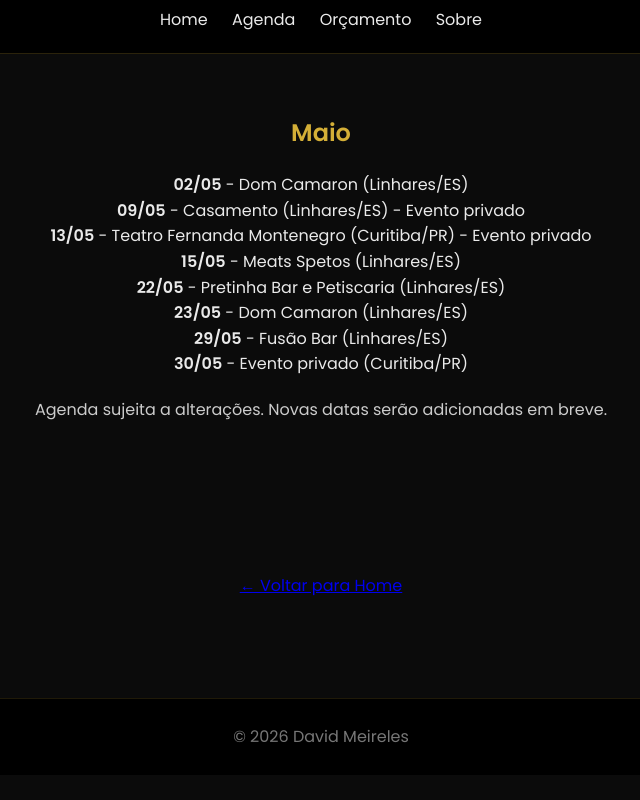
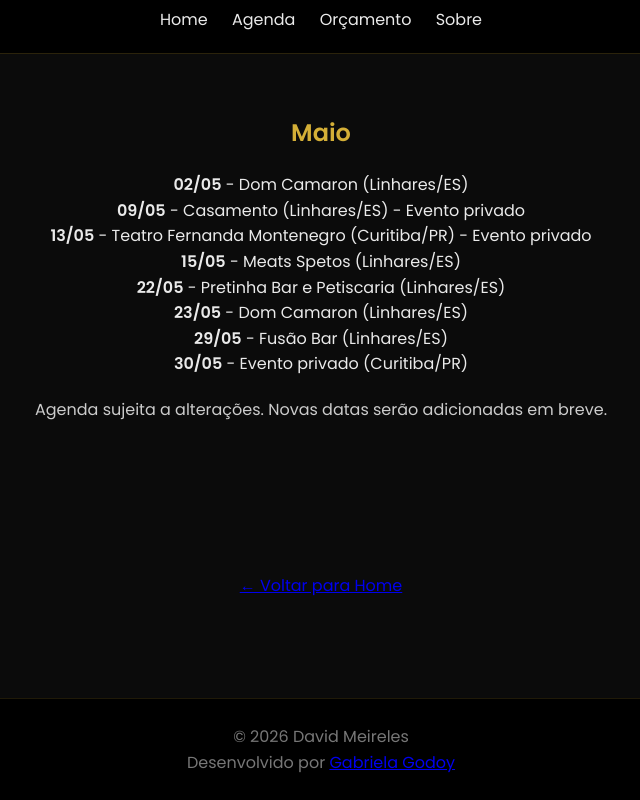
Before and after one commit to GabyzinhaGM/site-david, a plain HTML site: page agenda.html in a window 1280 px wide. Shown: the part 74-874 px from the top of the page, without its empty margins (319-959 px from the left). Before the commit the page ends 849 px from the top, so only its background shows below. Drawn offline with Linux system fonts and the light colour scheme.

Commit message:
update footer with LinkedIn link on agenda page

```diff
--- a/agenda.html
+++ b/agenda.html
@@ -73,7 +73,13 @@
 
 <footer>
   <p>© 2026 David Meireles</p>
+
+  <p>
+    Desenvolvido por
+    <a href="https://www.linkedin.com/in/gabriela-godoy-228390a3" target="_blank">
+      Gabriela Godoy
+    </a>
+  </p>
 </footer>
-
 </body>
 </html>
```
